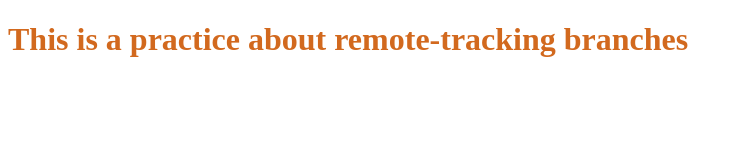
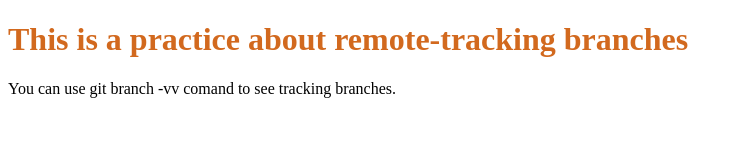
Before and after one commit to stiwar/my-remote-tracking-branches, a plain HTML site: page index.html in a window 1280 px wide. Shown: the whole page, without its empty margins (0-743 px from the left). Drawn offline with Linux system fonts and the light colour scheme.

Commit message:
Add paragraph to html file

```diff
--- a/index.html
+++ b/index.html
@@ -8,6 +8,10 @@
 </head>
 <body>
     <h1>This is a practice about remote-tracking branches</h1>
+    <p>
+        You can use git branch -vv comand to see tracking branches.
+    </p>
+
     <script src="js/main.js"></script>
 </body>
 </html>
```
